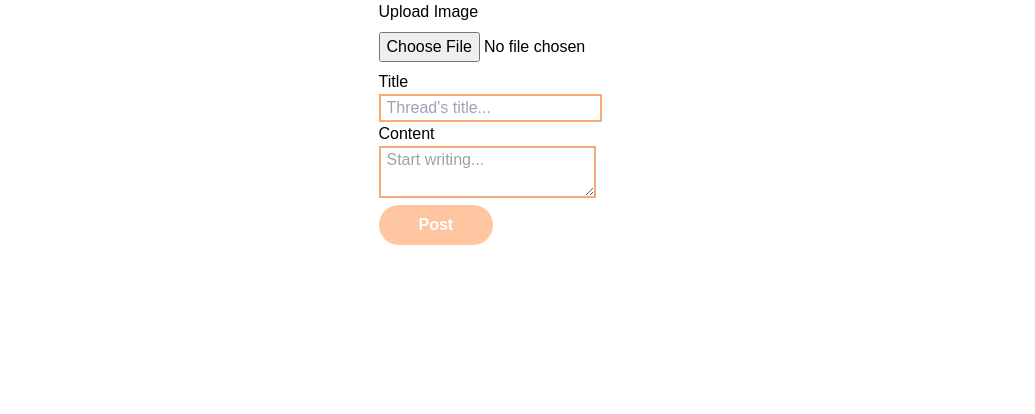
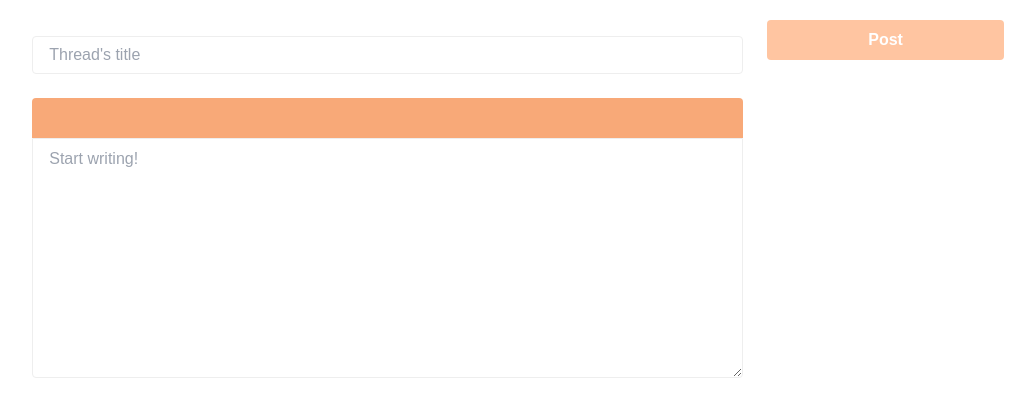
Before and after one commit to ovisannn/disspace-UI, a Next.js app: page /create in a window 1280 px wide. Shown: the top 414 px of the page, without its empty margins (110-1145 px from the left). Built offline with nearby package versions, Linux system fonts and the light colour scheme.

Commit message:
edited code

```diff
--- a/pages/create/index.jsx
+++ b/pages/create/index.jsx
@@ -15,7 +15,7 @@ function upload() {
     });
   };
 
-  const uploadImage =  (e) => {
+  const uploadImage = (e) => {
     if (image === undefined) return;
     const storageRef = ref(storage, `/images/${image?.name}`);
     const uploadTask = uploadBytesResumable(storageRef, image);
@@ -64,9 +64,9 @@ function upload() {
 
   useEffect(() => {
     if (url) {
-      handleCreate()
+      handleCreate();
     }
-  }, [url])
+  }, [url]);
 
   const handleCreate = async (e) => {
     try {
@@ -83,51 +83,52 @@ function upload() {
 
   const handleSubmit = async (e) => {
     e.preventDefault();
-    uploadImage()
+    uploadImage();
   };
 
   return (
-    <div className="flex justify-center items-center">
-      <form onSubmit={handleSubmit}>
-        <div>
-          <label className="block mb-2">Upload Image</label>
+    <>
+      <form
+        className="h-auto grid grid-cols-9 text-center"
+        onSubmit={handleSubmit}
+      >
+        <div className="col-span-9 md:col-span-5 md:col-start-2 px-6 lg:px-0">
+          <div className="md-flex items-center mt-5">
+            <div className="flex flex-col w-full">
               <input
-            type="file"
-            className="mb-2"
-            onChange={(e) => {
-              setImage(e.target.files[0]);
-            }}
-          />
-        </div>
-        <div>
-          <label className="block">Title</label>
-          <input
-            className="border-2 border-orange px-1.5"
                 type="text"
                 name="title"
                 id="title"
-            placeholder="Thread's title..."
+                className="border border-gray outline-none rounded focus:border-orange text-black mt-4 py-1.5 px-4"
+                placeholder="Thread's title"
                 onChange={onChange}
               />
             </div>
+          </div>
           <div>
-          <label className="block">Content</label>
+            <div className="w-full flex flex-col mt-6">
+              <div className="bg-orange w-full border-orange h-10 rounded-t"></div>
               <textarea
-            className="border-2 border-orange px-1.5"
                 name="content"
                 id="content"
-            placeholder="Start writing..."
+                className="border border-gray outline-none rounded-b focus:border-orange h-60 leading-none text-base py-3 px-4"
+                placeholder="Start writing!"
                 onChange={onChange}
-          />
+              ></textarea>
             </div>
+          </div>
+        </div>
+        <div className="col-span-9 lg:col-span-2 mx-6 mt-5">
           <button
-          className="bg-lightOrange hover:bg-orange text-white font-bold py-2 px-10 rounded-full"
+            type="button"
+            className="bg-lightOrange hover:bg-orange text-white font-semibold py-2 rounded w-full"
             onClick={handleSubmit}
           >
             Post
           </button>
+        </div>
       </form>
-    </div>
+    </>
   );
 }
 
```
Lines whose indentation alone changed are shown as unchanged.
